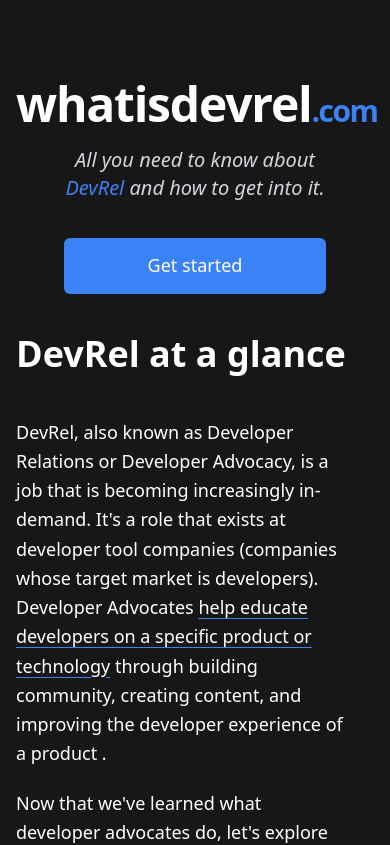
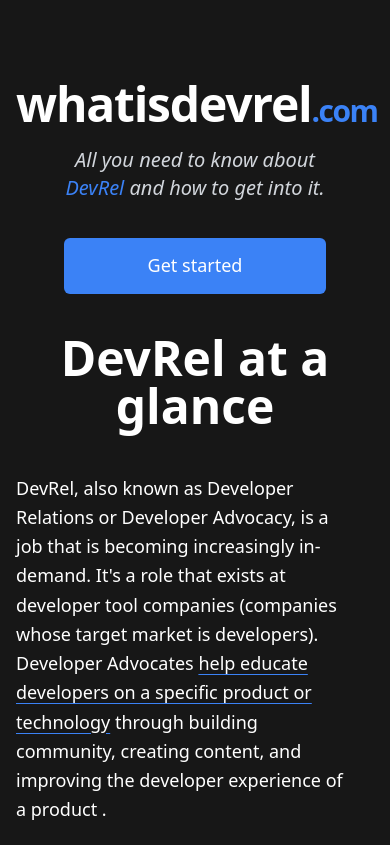
Before and after one commit to Nutlope/whatisdevrel, a Next.js app: page / in a window 390 px wide. Shown: the top 845 px of the page. Built offline with nearby package versions, Linux system fonts and the light colour scheme.

Commit message:
minor mobile updates

```diff
--- a/components/Summary.js
+++ b/components/Summary.js
@@ -6,7 +6,7 @@ export default function Summary({ setReftoElement }) {
     <div className="text-center">
       <h1
         ref={setReftoElement}
-        className="text-left text-4xl font-bold md:text-7xl"
+        className="text-center text-5xl font-bold md:text-left md:text-7xl"
       >
         {" "}
         DevRel at a glance
```
